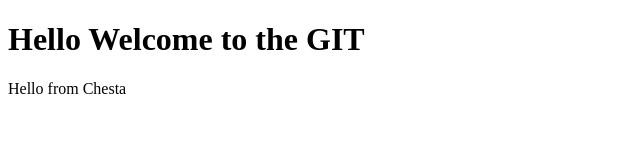
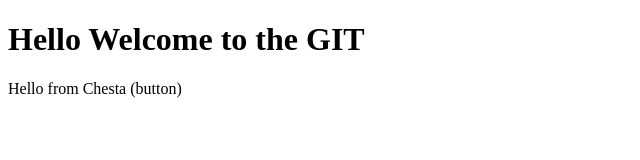
Before and after one commit to Chesta-webDev/Practice_Git, a plain HTML site: page index.html in a window 1280 px wide. Shown: the full height of the page, 0-640 px from the left. Drawn offline with Linux system fonts and the light colour scheme.

Commit message:
Added button text in p tag

```diff
--- a/index.html
+++ b/index.html
@@ -7,6 +7,6 @@
 </head>
 <body>
     <h1>Hello Welcome to the GIT </h1>
-    <p>Hello from Chesta</p>
+    <p>Hello from Chesta (button)</p>
 </body>
 </html>
```
